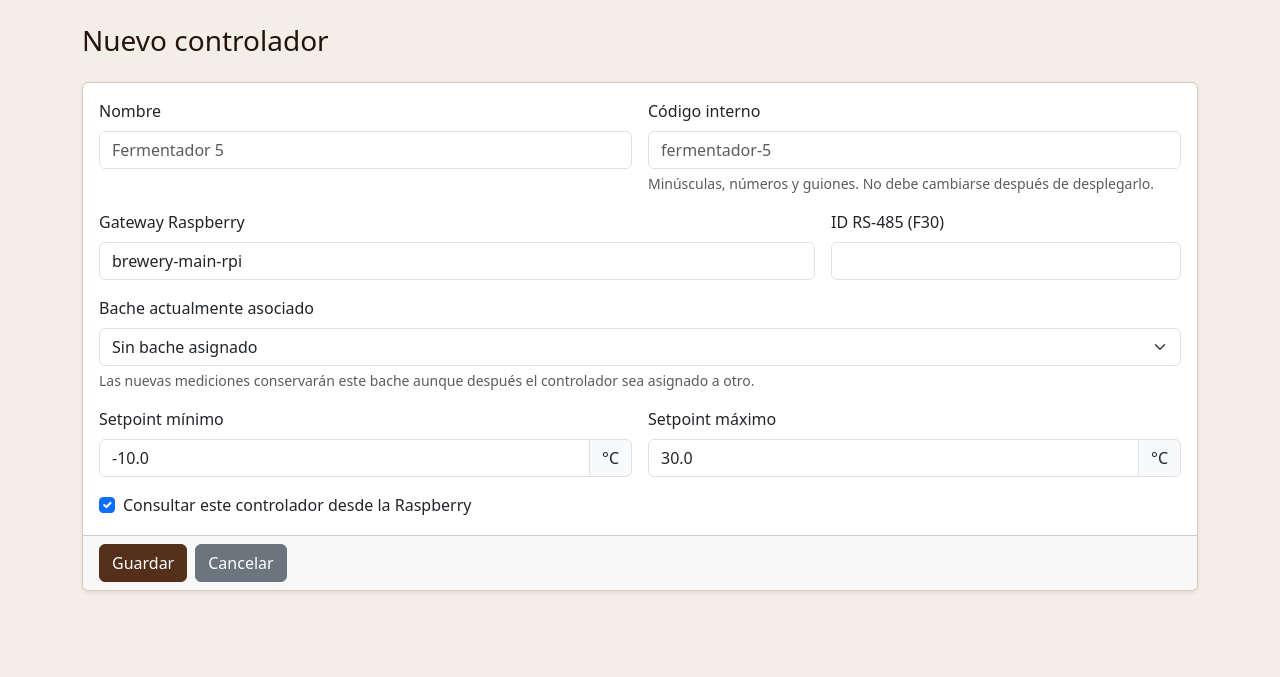
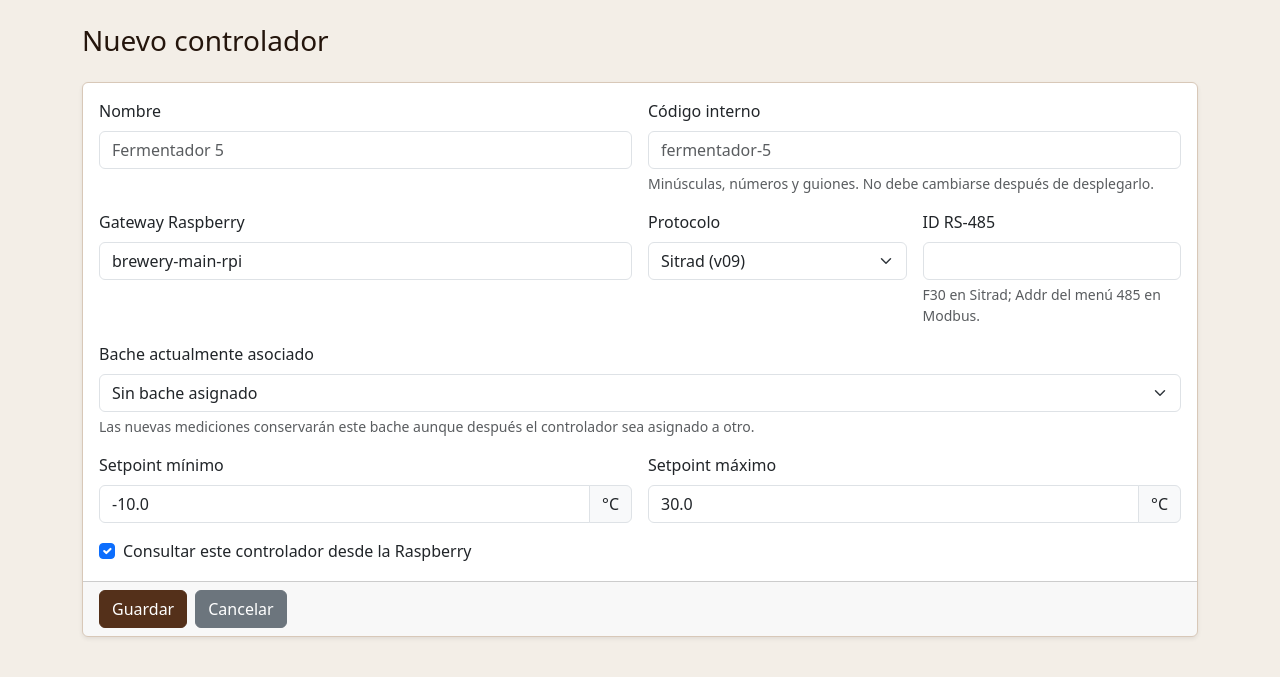
Before and after one commit to afosorioh/brewadministrator, a Flask app: page /temperatura/nuevo in a window 1280 px wide. Shown: the part 56-733 px from the top of the page. Run offline with Flask 3, Linux system fonts and the light colour scheme; a user stored in the database is signed in; tables that the repository leaves empty hold one stand-in row (values such as "Sample post").

Commit message:
adicion proto modbus temperatura

```diff
--- a/app/models.py
+++ b/app/models.py
@@ -1,7 +1,7 @@
 from app.extensions import db
 from flask_login import UserMixin
 from werkzeug.security import generate_password_hash, check_password_hash
-from app.utils.datetime_utils import utc_now
+from datetime import datetime
 
 class Rol(db.Model):
     __tablename__ = "rol"
@@ -20,10 +20,8 @@ class Usuario(UserMixin, db.Model):
 
     id_rol = db.Column(db.Integer, db.ForeignKey("rol.id_rol", ondelete="RESTRICT"), nullable=False)
 
-    creado_en = db.Column(db.DateTime, default=utc_now, nullable=False)
-    actualizado_en = db.Column(
-        db.DateTime, default=utc_now, onupdate=utc_now, nullable=False
-    )
+    creado_en = db.Column(db.DateTime, default=datetime.utcnow, nullable=False)
+    actualizado_en = db.Column(db.DateTime, default=datetime.utcnow, onupdate=datetime.utcnow, nullable=False)
 
     rol = db.relationship("Rol", back_populates="usuarios")
 
@@ -536,7 +534,7 @@ class MovimientoBarril(db.Model):
         nullable=False,
     )
 
-    fecha_hora = db.Column(db.DateTime, nullable=False, default=utc_now)
+    fecha_hora = db.Column(db.DateTime, nullable=False, default=datetime.utcnow)
 
     tipo_movimiento = db.Column(
         db.Enum(
@@ -588,7 +586,7 @@ class SesionCata(db.Model):
     titulo = db.Column(db.String(200), nullable=True)
     descripcion = db.Column(db.Text, nullable=True)
 
-    fecha_creacion = db.Column(db.DateTime, default=utc_now, nullable=False)
+    fecha_creacion = db.Column(db.DateTime, default=datetime.utcnow, nullable=False)
     fecha_inicio = db.Column(db.DateTime, nullable=True)
     fecha_fin = db.Column(db.DateTime, nullable=True)
 
@@ -618,7 +616,7 @@ class RespuestaCata(db.Model):
         nullable=False
     )
 
-    fecha_respuesta = db.Column(db.DateTime, default=utc_now, nullable=False)
+    fecha_respuesta = db.Column(db.DateTime, default=datetime.utcnow, nullable=False)
 
     correo = db.Column(db.String(255), nullable=True)
     sexo = db.Column(db.String(20), nullable=True)
@@ -706,6 +704,9 @@ class ControladorTemperatura(db.Model):
     nombre = db.Column(db.String(120), nullable=False)
     gateway_id = db.Column(db.String(80), nullable=False, index=True)
     device_id = db.Column(db.SmallInteger, nullable=False)
+    protocolo = db.Column(
+        db.String(10), nullable=False, default="sitrad", server_default="sitrad"
+    )
     setpoint_min_c = db.Column(db.Numeric(5, 1), nullable=False, default=-10.0)
     setpoint_max_c = db.Column(db.Numeric(5, 1), nullable=False, default=30.0)
     activo = db.Column(db.Boolean, nullable=False, default=True)
@@ -723,13 +724,17 @@ class ControladorTemperatura(db.Model):
     firmware_version = db.Column(db.SmallInteger)
     ultima_lectura_en = db.Column(db.DateTime)
 
-    creado_en = db.Column(db.DateTime, nullable=False, default=utc_now)
+    creado_en = db.Column(db.DateTime, nullable=False, default=datetime.utcnow)
     actualizado_en = db.Column(
-        db.DateTime, nullable=False, default=utc_now,
-        onupdate=utc_now
+        db.DateTime, nullable=False, default=datetime.utcnow,
+        onupdate=datetime.utcnow
     )
 
     __table_args__ = (
+        db.CheckConstraint(
+            "protocolo IN ('sitrad', 'modbus')",
+            name="ck_controlador_temperatura_protocolo",
+        ),
         db.UniqueConstraint(
             "gateway_id", "device_id", name="uq_controlador_gateway_device"
         ),
@@ -766,7 +771,7 @@ class LecturaTemperatura(db.Model):
         index=True,
     )
     observado_en = db.Column(db.DateTime, nullable=False, index=True)
-    recibido_en = db.Column(db.DateTime, nullable=False, default=utc_now)
+    recibido_en = db.Column(db.DateTime, nullable=False, default=datetime.utcnow)
     temperatura_c = db.Column(db.Numeric(5, 1), nullable=False)
     setpoint_c = db.Column(db.Numeric(5, 1), nullable=False)
     salida_activa = db.Column(db.Boolean, nullable=False)
@@ -798,7 +803,7 @@ class ComandoControladorTemperatura(db.Model):
     setpoint_esperado_c = db.Column(db.Numeric(5, 1), nullable=False)
     estado = db.Column(db.String(20), nullable=False, default="pending", index=True)
     mensaje = db.Column(db.Text)
-    creado_en = db.Column(db.DateTime, nullable=False, default=utc_now)
+    creado_en = db.Column(db.DateTime, nullable=False, default=datetime.utcnow)
     entregado_en = db.Column(db.DateTime)
     confirmado_en = db.Column(db.DateTime)
     creado_por = db.Column(
--- a/app/routes/temperatura.py
+++ b/app/routes/temperatura.py
@@ -1,5 +1,6 @@
 import re
 import uuid
+from datetime import datetime
 from decimal import Decimal, InvalidOperation
 
 from flask import Blueprint, current_app, flash, redirect, render_template, request, url_for
@@ -14,7 +15,6 @@ from app.models import (
     ControladorTemperatura,
     LecturaTemperatura,
 )
-from app.utils.datetime_utils import format_local_datetime, utc_now
 
 
 temperatura_bp = Blueprint("temperatura", __name__, url_prefix="/temperatura")
@@ -48,6 +48,9 @@ def _populate_from_form(controller):
         raise ValueError("El ID RS-485 debe ser numerico.")
     if not 1 <= device_id <= 247:
         raise ValueError("El ID RS-485 debe estar entre 1 y 247.")
+    protocolo = (request.form.get("protocolo") or "sitrad").strip().lower()
+    if protocolo not in ("sitrad", "modbus"):
+        raise ValueError("El protocolo debe ser Sitrad o Modbus.")
     minimum = _decimal_form("setpoint_min_c")
     maximum = _decimal_form("setpoint_max_c")
     if minimum < Decimal("-50.0") or maximum > Decimal("200.0"):
@@ -69,6 +72,7 @@ def _populate_from_form(controller):
     controller.nombre = nombre
     controller.gateway_id = gateway_id
     controller.device_id = device_id
+    controller.protocolo = protocolo
     controller.setpoint_min_c = minimum
     controller.setpoint_max_c = maximum
     controller.activo = request.form.get("activo") == "on"
@@ -87,7 +91,7 @@ def lista():
     controllers = ControladorTemperatura.query.order_by(
         ControladorTemperatura.nombre.asc()
     ).all()
-    now = utc_now()
+    now = datetime.utcnow()
     ages = {}
     latest_commands = {}
     for item in controllers:
@@ -179,13 +183,9 @@ def detalle(controller_id):
         ComandoControladorTemperatura.query.filter_by(id_controlador=controller.id)
         .order_by(ComandoControladorTemperatura.creado_en.desc()).limit(20).all()
     )
-    chart_labels = [
-        format_local_datetime(reading.observado_en)
-        for reading in reversed(readings)
-    ]
     return render_template(
         "temperatura/detalle.html", controller=controller,
-        readings=readings, commands=commands, chart_labels=chart_labels
+        readings=readings, commands=commands
     )
 
 
@@ -200,7 +200,7 @@ def cambiar_setpoint(controller_id):
     if controller.setpoint_actual_c is None or controller.ultima_lectura_en is None:
         flash("Debe existir una lectura reciente antes de enviar comandos.", "danger")
         return redirect(url_for("temperatura.lista"))
-    age = (utc_now() - controller.ultima_lectura_en).total_seconds()
+    age = (datetime.utcnow() - controller.ultima_lectura_en).total_seconds()
     if age > 180:
         flash("La ultima lectura tiene mas de 3 minutos; no se envio el comando.", "danger")
         return redirect(url_for("temperatura.lista"))
--- a/app/templates/temperatura/formulario.html
+++ b/app/templates/temperatura/formulario.html
@@ -18,15 +18,27 @@
                value="{{ controller.codigo or '' }}" placeholder="fermentador-5" required>
         <div class="form-text">Minúsculas, números y guiones. No debe cambiarse después de desplegarlo.</div>
       </div>
-      <div class="col-md-8">
+      <div class="col-md-6">
         <label class="form-label" for="gateway_id">Gateway Raspberry</label>
         <input class="form-control" id="gateway_id" name="gateway_id" maxlength="80"
                value="{{ controller.gateway_id or 'brewery-main-rpi' }}" required>
       </div>
-      <div class="col-md-4">
-        <label class="form-label" for="device_id">ID RS-485 (F30)</label>
+      <div class="col-md-3">
+        <label class="form-label" for="protocolo">Protocolo</label>
+        <select class="form-select" id="protocolo" name="protocolo" required>
+          <option value="sitrad" {% if (controller.protocolo or 'sitrad') == 'sitrad' %}selected{% endif %}>
+            Sitrad (v09)
+          </option>
+          <option value="modbus" {% if controller.protocolo == 'modbus' %}selected{% endif %}>
+            Modbus RTU (v10+)
+          </option>
+        </select>
+      </div>
+      <div class="col-md-3">
+        <label class="form-label" for="device_id">ID RS-485</label>
         <input class="form-control" id="device_id" name="device_id" type="number"
                min="1" max="247" value="{{ controller.device_id or '' }}" required>
+        <div class="form-text">F30 en Sitrad; Addr del menú 485 en Modbus.</div>
       </div>
       <div class="col-12">
         <label class="form-label" for="id_bache_actual">Bache actualmente asociado</label>
--- a/app/templates/temperatura/lista.html
+++ b/app/templates/temperatura/lista.html
@@ -24,6 +24,9 @@
           <div>
             <strong>{{ controller.nombre }}</strong>
             <span class="text-muted ms-2">ID {{ controller.device_id }}</span>
+            <span class="badge text-bg-light border text-dark ms-2">
+              {{ "Modbus RTU" if controller.protocolo == "modbus" else "Sitrad" }}
+            </span>
           </div>
           {% if not controller.activo %}
             <span class="badge text-bg-secondary">Inactivo</span>
@@ -83,8 +86,7 @@
 
           <p class="small text-muted">
             {% if controller.ultima_lectura_en %}
-              Última lectura: {{ controller.ultima_lectura_en|format_local_datetime }}
-              ({{ configured_timezone }})
+              Última lectura: {{ (controller.ultima_lectura_en|bogota_datetime).strftime("%Y-%m-%d %H:%M:%S") }} (hora Colombia)
               {% if age is not none %}({{ age }} s){% endif %}
             {% else %}
               Todavía no se han recibido lecturas.
```
Also changed, not shown: app/routes/temperature_api.py (+8 -11 lines), app/templates/temperatura/detalle.html (+6 -5 lines), migrations/versions/b31d87f49a20_agregar_protocolo_a_controladores.py (added, +38 -0 lines).
